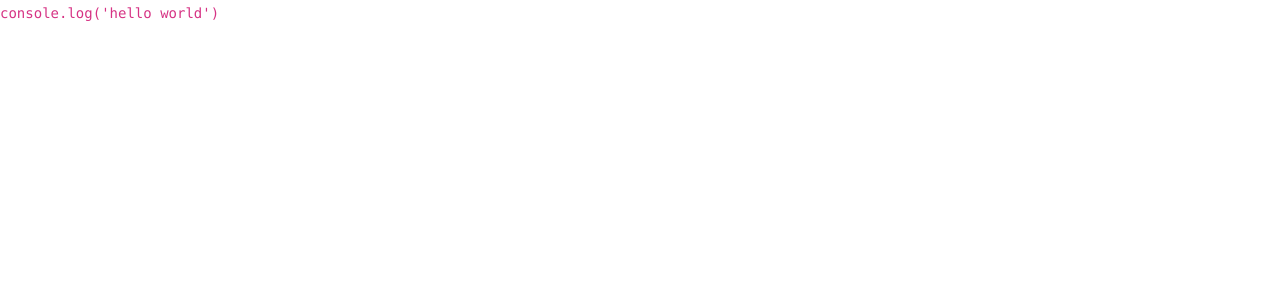
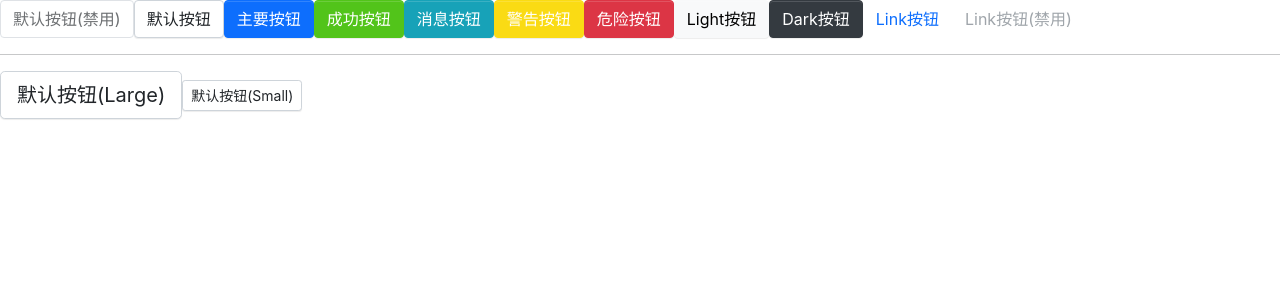
Before and after one commit to itsatan/satan-ui, a React (Vite) app: page / in a window 1280 px wide. Shown: the top 300 px of the page. Built offline with nearby package versions, Linux system fonts and the light colour scheme.

Commit message:
feat: Button Component

```diff
--- a/package.json
+++ b/package.json
@@ -9,6 +9,7 @@
         "preview": "vite preview"
     },
     "dependencies": {
+        "classnames": "^2.3.2",
         "node-sass": "^8.0.0",
         "react": "^18.2.0",
         "react-dom": "^18.2.0",
--- a/src/App.tsx
+++ b/src/App.tsx
@@ -1,9 +1,22 @@
+import Button, { ButtonType, ButtonSize } from "@/components/Button/button"
+
 function App() {
     return (
         <div className="App">
-            <code>
-                console.log('hello world')
-            </code>
+            <Button disabled className="default">默认按钮(禁用)</Button>
+            <Button btnType={ButtonType.Default} onClick={() => console.log('hello world')}>默认按钮</Button>
+            <Button btnType={ButtonType.Primary}>主要按钮</Button>
+            <Button btnType={ButtonType.Success}>成功按钮</Button>
+            <Button btnType={ButtonType.Info}>消息按钮</Button>
+            <Button btnType={ButtonType.Warning}>警告按钮</Button>
+            <Button btnType={ButtonType.Danger}>危险按钮</Button>
+            <Button btnType={ButtonType.Light}>Light按钮</Button>
+            <Button btnType={ButtonType.Dark}>Dark按钮</Button>
+            <Button btnType={ButtonType.Link} href="https://www.baidu.com" target='_blank'>Link按钮</Button>
+            <Button btnType={ButtonType.Link} href="https://www.baidu.com" disabled>Link按钮(禁用)</Button>
+            <hr />
+            <Button size={ButtonSize.Large}>默认按钮(Large)</Button>
+            <Button size={ButtonSize.Small}>默认按钮(Small)</Button>
         </div>
     )
 }
--- /dev/null
+++ b/src/components/Button/_style.scss
@@ -0,0 +1,89 @@
+.btn {
+    position        : relative;
+    display         : inline-block;
+    font-weight     : $btn-font-weight;
+    line-height     : $btn-line-height;
+    color           : $body-color;
+    white-space     : nowrap;
+    text-align      : center;
+    vertical-align  : middle;
+    background-image: none;
+    border          : $btn-border-width solid transparent;
+    box-shadow      : $btn-box-shadow;
+    cursor          : pointer;
+    transition      : $btn-transition;
+    @include button-size($btn-padding-y, $btn-padding-x, $btn-font-size, $border-radius);
+
+    &.disabled,
+    &[disabled] {
+        cursor    : not-allowed;
+        opacity   : $btn-disabled-opacity;
+        box-shadow: none;
+
+        >* {
+            pointer-events: none;
+        }
+    }
+}
+
+.btn-lg {
+    @include button-size($btn-padding-y-lg, $btn-padding-x-lg, $btn-font-size-lg, $border-radius-lg);
+}
+
+.btn-sm {
+    @include button-size($btn-padding-y-sm, $btn-padding-x-sm, $btn-font-size-sm, $border-radius-sm);
+}
+
+.btn-primary {
+    @include button-type($primary, $primary, $white)
+}
+
+.btn-success {
+    @include button-type($success, $success, $white)
+}
+
+.btn-info {
+    @include button-type($info, $info, $white)
+}
+
+.btn-warning {
+    @include button-type($warning, $warning, $white)
+}
+
+.btn-danger {
+    @include button-type($danger, $danger, $white)
+}
+
+.btn-default {
+    @include button-type($white, $gray-400, $body-color, $white, $primary, $primary)
+}
+
+.btn-light {
+    @include button-type($light, $light, $black)
+}
+
+.btn-dark {
+    @include button-type($dark, $dark, $white)
+}
+
+
+.btn-link {
+    font-weight: $font-weight-normal;
+    color: $btn-link-color;
+    text-decoration: $link-decoration;
+    box-shadow: none;
+    &:hover {
+        color: $btn-link-hover-color;
+        text-decoration: $link-hover-decoration;
+    }
+    &:focus,
+    &.focus {
+        box-shadow: none;
+        text-decoration: $link-hover-decoration;
+    }
+    &:disabled,
+    &.disabled {
+        color: $btn-link-disabled-color;
+        pointer-events: none;
+    }
+}
--- /dev/null
+++ b/src/components/Button/button.tsx
@@ -0,0 +1,67 @@
+import React from "react";
+import classNames from "classnames";
+
+export enum ButtonSize {
+    Small = 'sm',
+    Large = 'lg'
+}
+
+export enum ButtonType {
+    Primary = 'primary',
+    Default = 'default',
+    Success = 'success',
+    Warning = 'warning',
+    Info = 'info',
+    Danger = 'danger',
+    Link = 'link',
+    Light = 'light',
+    Dark = 'dark'
+}
+
+interface BaseButtonProps {
+    className?: string;
+    disabled?: boolean;
+    size?: ButtonSize;
+    href?: string;
+    btnType?: ButtonType;
+    children?: React.ReactNode;
+}
+
+type NativeButtonProps = BaseButtonProps & React.ButtonHTMLAttributes<HTMLElement>;
+type AnchorButtonProps = BaseButtonProps & React.AnchorHTMLAttributes<HTMLElement>;
+export type ButtonProps = Partial<NativeButtonProps & AnchorButtonProps>;
+
+const Button: React.FC<ButtonProps> = (props) => {
+    const {
+        className,
+        disabled,
+        size,
+        href,
+        btnType,
+        children,
+        ...rest
+    } = props
+
+    // btn, btn-lg, btn-primary
+    const classes = classNames('btn', {
+        [`btn-${size}`]: size,
+        [`btn-${btnType}`]: btnType,
+        'disabled': (btnType === ButtonType.Link) && disabled
+    }, className)
+
+    if (btnType === ButtonType.Link && href) {
+        return (
+            <a className={classes} href={href} {...rest}>
+                {children}
+            </a>
+        )
+    }
+    return <button className={classes} disabled={disabled} {...rest}>{children}</button>
+}
+
+Button.defaultProps = {
+    disabled: false,
+    btnType: ButtonType.Default,
+}
+
+export default Button
--- /dev/null
+++ b/src/styles/_mixin.scss
@@ -0,0 +1,40 @@
+@mixin button-size($padding-y,
+    $padding-x,
+    $font-size,
+    $border-radius) {
+    padding      : $padding-y $padding-x;
+    font-size    : $font-size;
+    border-radius: $border-radius;
+}
+
+@mixin button-type($background,
+    $border,
+    $color,
+    $hover-background:lighten($background, 7.5%),
+    $hover-border:lighten($border, 10%),
+    $hover-color:$color,
+) {
+    color       : $color;
+    background  : $background;
+    border-color: $border;
+
+    &:hover {
+        color       : $hover-color;
+        background  : $hover-background;
+        border-color: $hover-border;
+    }
+
+    &:focus,
+    &.focus {
+        color       : $hover-color;
+        background  : $hover-background;
+        border-color: $hover-border;
+    }
+
+    &:disabled,
+    &.disabled {
+        color       : $color;
+        background  : $background;
+        border-color: $border;
+    }
+}
--- a/src/styles/index.scss
+++ b/src/styles/index.scss
@@ -3,3 +3,9 @@
 
 // layout
 @import 'reboot';
+
+// mixin
+@import 'mixin';
+
+// button
+@import '@/components/Button/style'
--- a/tsconfig.json
+++ b/tsconfig.json
@@ -14,7 +14,11 @@
         "resolveJsonModule": true,
         "isolatedModules": true,
         "noEmit": true,
-        "jsx": "react-jsx"
+        "jsx": "react-jsx",
+        "baseUrl": "./" ,
+        "paths": {
+            "@/*": ["src/*"]
+        }
     },
     "include": ["src"],
     "references": [{ "path": "./tsconfig.node.json" }]
```
Also changed, not shown: 1 other file (tests, documents, lock files or other folders).
